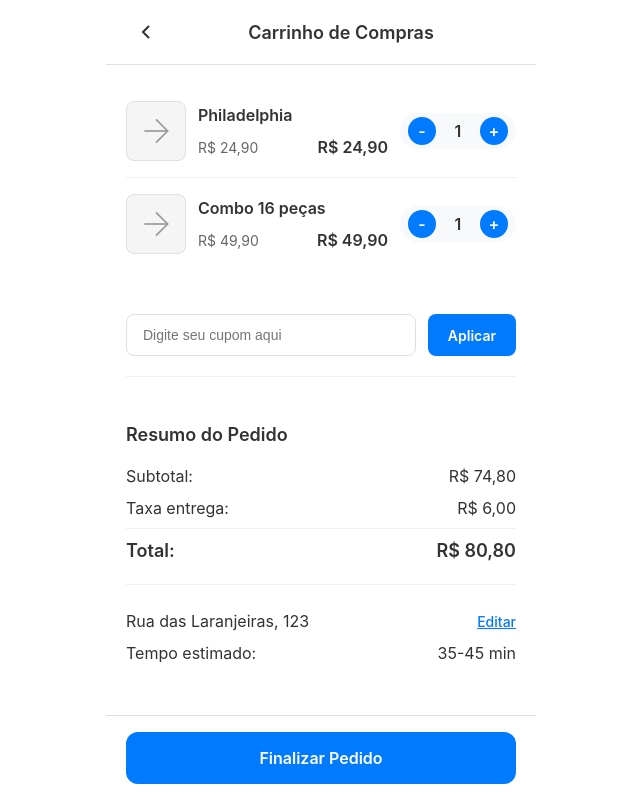
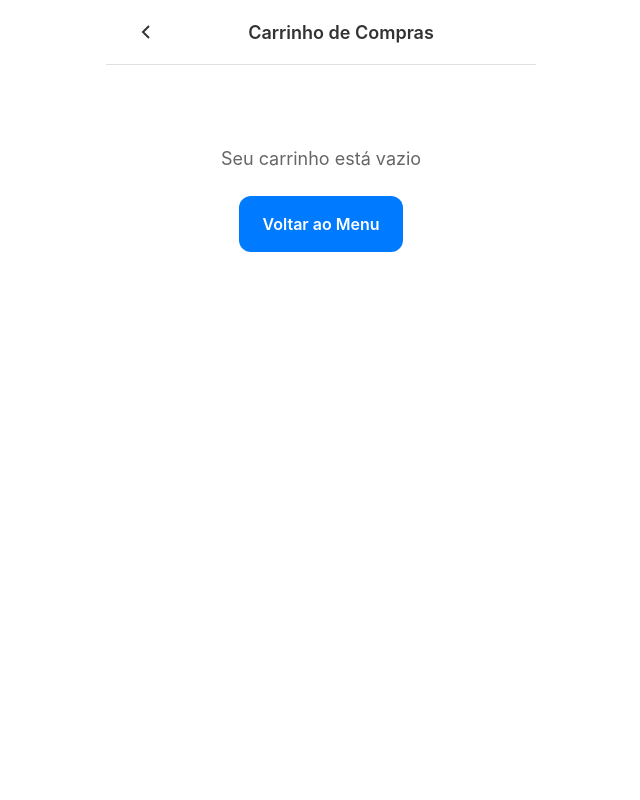
Before and after one commit to alexandrefscampos/sushi-equipe-4, a Next.js app in the folder web/: page /cart in a window 1280 px wide. Shown: the whole page, without its empty margins (319-959 px from the left). Built offline with nearby package versions, Linux system fonts and the light colour scheme.

Commit message:
Feat(web): Integrate with API

```diff
--- a/web/src/app/cart/page.module.css
+++ b/web/src/app/cart/page.module.css
@@ -50,6 +50,38 @@
   flex: 1;
   padding: 20px;
   overflow-y: auto;
+}
+
+/* Empty Cart */
+.emptyCart {
+  display: flex;
+  flex-direction: column;
+  align-items: center;
+  justify-content: center;
+  padding: 60px 20px;
+  text-align: center;
+}
+
+.emptyCart p {
+  font-size: 18px;
+  color: #666666;
+  margin-bottom: 24px;
+}
+
+.backToMenuButton {
+  background-color: #007AFF;
+  color: white;
+  border: none;
+  border-radius: 12px;
+  padding: 16px 24px;
+  font-size: 16px;
+  font-weight: 600;
+  text-decoration: none;
+  transition: background-color 0.2s ease;
+}
+
+.backToMenuButton:hover {
+  background-color: #0056CC;
 }
 
 /* Cart Items */
--- a/web/src/app/cart/page.tsx
+++ b/web/src/app/cart/page.tsx
@@ -3,44 +3,12 @@
 import { useState } from "react";
 import Link from "next/link";
 import styles from "./page.module.css";
-
-interface Product {
-  id: string;
-  name: string;
-  description: string;
-  price: number;
-  category: "sushis" | "combos" | "pratos-quentes";
-  image?: string;
-}
-
-interface CartItem {
-  product: Product;
-  quantity: number;
-}
-
-const sampleProducts: Product[] = [
-  {
-    id: "1",
-    name: "Philadelphia",
-    description: "Arroz, nori, salmão, cream cheese",
-    price: 24.9,
-    category: "sushis",
-  },
-  {
-    id: "3",
-    name: "Combo 16 peças",
-    description: "4 hossomakis, 4 nigiris, 8 uramakis",
-    price: 49.9,
-    category: "combos",
-  },
-];
+import { useCart } from "@/contexts/CartContext";
 
 export default function CartPage() {
-  const [cart, setCart] = useState<CartItem[]>([
-    { product: sampleProducts[0], quantity: 1 },
-    { product: sampleProducts[1], quantity: 1 },
-  ]);
   const [couponCode, setCouponCode] = useState("");
+
+  const { cart, removeFromCart, addToCart, clearCart } = useCart();
 
   const deliveryFee = 6.0;
   const subtotal = cart.reduce(
@@ -56,25 +24,72 @@ export default function CartPage() {
     }).format(price);
   };
 
-  const updateQuantity = (productId: string, newQuantity: number) => {
+  const updateQuantity = (productId: number, newQuantity: number) => {
+    const currentItem = cart.find((item) => item.product.id === productId);
+    if (!currentItem) return;
+
     if (newQuantity <= 0) {
-      setCart((prevCart) =>
-        prevCart.filter((item) => item.product.id !== productId)
-      );
-    } else {
-      setCart((prevCart) =>
-        prevCart.map((item) =>
-          item.product.id === productId
-            ? { ...item, quantity: newQuantity }
-            : item
-        )
-      );
+      // Remove completely by calling removeFromCart multiple times
+      for (let i = 0; i < currentItem.quantity; i++) {
+        removeFromCart(productId);
+      }
+    } else if (newQuantity > currentItem.quantity) {
+      // Add items
+      for (let i = currentItem.quantity; i < newQuantity; i++) {
+        addToCart(currentItem.product);
+      }
+    } else if (newQuantity < currentItem.quantity) {
+      // Remove items
+      for (let i = newQuantity; i < currentItem.quantity; i++) {
+        removeFromCart(productId);
+      }
     }
   };
 
   const applyCoupon = () => {
     alert("Funcionalidade de cupom será implementada");
   };
+
+  const handleCheckout = () => {
+    alert(`Pedido finalizado com sucesso! Total: ${formatPrice(total)}`);
+    // In a real app, this would send the order to the backend
+    // For now, we'll just clear the cart
+    setTimeout(() => {
+      clearCart();
+    }, 1000);
+  };
+
+  if (cart.length === 0) {
+    return (
+      <div className={styles.container}>
+        <header className={styles.header}>
+          <Link href="/menu" className={styles.backButton}>
+            <svg
+              width="24"
+              height="24"
+              viewBox="0 0 24 24"
+              fill="none"
+              stroke="currentColor"
+              strokeWidth="2"
+            >
+              <path d="m15 18-6-6 6-6" />
+            </svg>
+          </Link>
+          <h1 className={styles.title}>Carrinho de Compras</h1>
+          <div></div>
+        </header>
+
+        <main className={styles.main}>
+          <div className={styles.emptyCart}>
+            <p>Seu carrinho está vazio</p>
+            <Link href="/menu" className={styles.backToMenuButton}>
+              Voltar ao Menu
+            </Link>
+          </div>
+        </main>
+      </div>
+    );
+  }
 
   return (
     <div className={styles.container}>
@@ -181,18 +196,20 @@ export default function CartPage() {
 
         <section className={styles.deliveryInfo}>
           <div className={styles.addressRow}>
-            <span>Rua das Laranjeiras, 123</span>
+            <span>Endereço de entrega:</span>
             <button className={styles.editButton}>Editar</button>
           </div>
           <div className={styles.timeRow}>
             <span>Tempo estimado:</span>
-            <span>35-45 min</span>
+            <span>30-45 min</span>
           </div>
         </section>
       </main>
 
       <footer className={styles.footer}>
-        <button className={styles.checkoutButton}>Finalizar Pedido</button>
+        <button className={styles.checkoutButton} onClick={handleCheckout}>
+          Finalizar Pedido - {formatPrice(total)}
+        </button>
       </footer>
     </div>
   );
--- a/web/src/app/layout.tsx
+++ b/web/src/app/layout.tsx
@@ -1,6 +1,7 @@
 import type { Metadata } from "next";
 import { Geist, Geist_Mono } from "next/font/google";
 import "./globals.css";
+import { CartProvider } from "@/contexts/CartContext";
 
 const geistSans = Geist({
   variable: "--font-geist-sans",
@@ -13,8 +14,8 @@ const geistMono = Geist_Mono({
 });
 
 export const metadata: Metadata = {
-  title: "Create Next App",
-  description: "Generated by create next app",
+  title: "Sushi House",
+  description: "Sushi House Delivery - Fresh sushi delivered to your door",
 };
 
 export default function RootLayout({
@@ -25,7 +26,7 @@ export default function RootLayout({
   return (
     <html lang="en">
       <body className={`${geistSans.variable} ${geistMono.variable}`}>
-        {children}
+        <CartProvider>{children}</CartProvider>
       </body>
     </html>
   );
--- /dev/null
+++ b/web/src/contexts/CartContext.tsx
@@ -0,0 +1,101 @@
+"use client";
+
+import React, { createContext, useContext, useState, ReactNode } from "react";
+import { MenuItem } from "@/lib/api";
+
+interface CartItem {
+  product: MenuItem;
+  quantity: number;
+}
+
+interface CartContextType {
+  cart: CartItem[];
+  addToCart: (product: MenuItem) => void;
+  removeFromCart: (productId: number) => void;
+  clearCart: () => void;
+  getProductQuantityInCart: (productId: number) => number;
+  cartTotal: number;
+  cartItemCount: number;
+}
+
+const CartContext = createContext<CartContextType | undefined>(undefined);
+
+export function CartProvider({ children }: { children: ReactNode }) {
+  const [cart, setCart] = useState<CartItem[]>([]);
+
+  const addToCart = (product: MenuItem) => {
+    setCart((prevCart) => {
+      const existingItem = prevCart.find(
+        (item) => item.product.id === product.id
+      );
+
+      if (existingItem) {
+        return prevCart.map((item) =>
+          item.product.id === product.id
+            ? { ...item, quantity: item.quantity + 1 }
+            : item
+        );
+      } else {
+        return [...prevCart, { product, quantity: 1 }];
+      }
+    });
+  };
+
+  const removeFromCart = (productId: number) => {
+    setCart((prevCart) => {
+      const existingItem = prevCart.find(
+        (item) => item.product.id === productId
+      );
+
+      if (existingItem && existingItem.quantity > 1) {
+        return prevCart.map((item) =>
+          item.product.id === productId
+            ? { ...item, quantity: item.quantity - 1 }
+            : item
+        );
+      } else {
+        return prevCart.filter((item) => item.product.id !== productId);
+      }
+    });
+  };
+
+  const clearCart = () => {
+    setCart([]);
+  };
+
+  const getProductQuantityInCart = (productId: number) => {
+    const cartItem = cart.find((item) => item.product.id === productId);
+    return cartItem ? cartItem.quantity : 0;
+  };
+
+  const cartTotal = cart.reduce(
+    (total, item) => total + item.product.price * item.quantity,
+    0
+  );
+
+  const cartItemCount = cart.reduce((count, item) => count + item.quantity, 0);
+
+  return (
+    <CartContext.Provider
+      value={{
+        cart,
+        addToCart,
+        removeFromCart,
+        clearCart,
+        getProductQuantityInCart,
+        cartTotal,
+        cartItemCount,
+      }}
+    >
+      {children}
+    </CartContext.Provider>
+  );
+}
+
+export function useCart() {
+  const context = useContext(CartContext);
+  if (context === undefined) {
+    throw new Error("useCart must be used within a CartProvider");
+  }
+  return context;
+}
--- /dev/null
+++ b/web/src/lib/api.ts
@@ -0,0 +1,43 @@
+const API_BASE_URL = process.env.NEXT_PUBLIC_API_URL || 'http://localhost:8080';
+
+export interface MenuItem {
+  id: number;
+  name: string;
+  description: string;
+  price: number;
+  category: string;
+  available: boolean;
+}
+
+export const api = {
+  async getMenuItems(category?: string): Promise<MenuItem[]> {
+    const url = category
+      ? `${API_BASE_URL}/menu?category=${encodeURIComponent(category)}`
+      : `${API_BASE_URL}/menu`;
+
+    const response = await fetch(url);
+    if (!response.ok) {
+      throw new Error(`Failed to fetch menu items: ${response.statusText}`);
+    }
+    return response.json();
+  },
+
+  async getAllMenuItems(): Promise<MenuItem[]> {
+    const response = await fetch(`${API_BASE_URL}/menu/all`);
+    if (!response.ok) {
+      throw new Error(`Failed to fetch all menu items: ${response.statusText}`);
+    }
+    return response.json();
+  },
+
+  async getMenuItem(id: number): Promise<MenuItem | null> {
+    const response = await fetch(`${API_BASE_URL}/menu/${id}`);
+    if (!response.ok) {
+      if (response.status === 404) {
+        return null;
+      }
+      throw new Error(`Failed to fetch menu item: ${response.statusText}`);
+    }
+    return response.json();
+  },
+};
```
Also changed, not shown: web/src/app/menu/page.module.css (+52 -0 lines), web/src/app/menu/page.tsx (+76 -111 lines).
